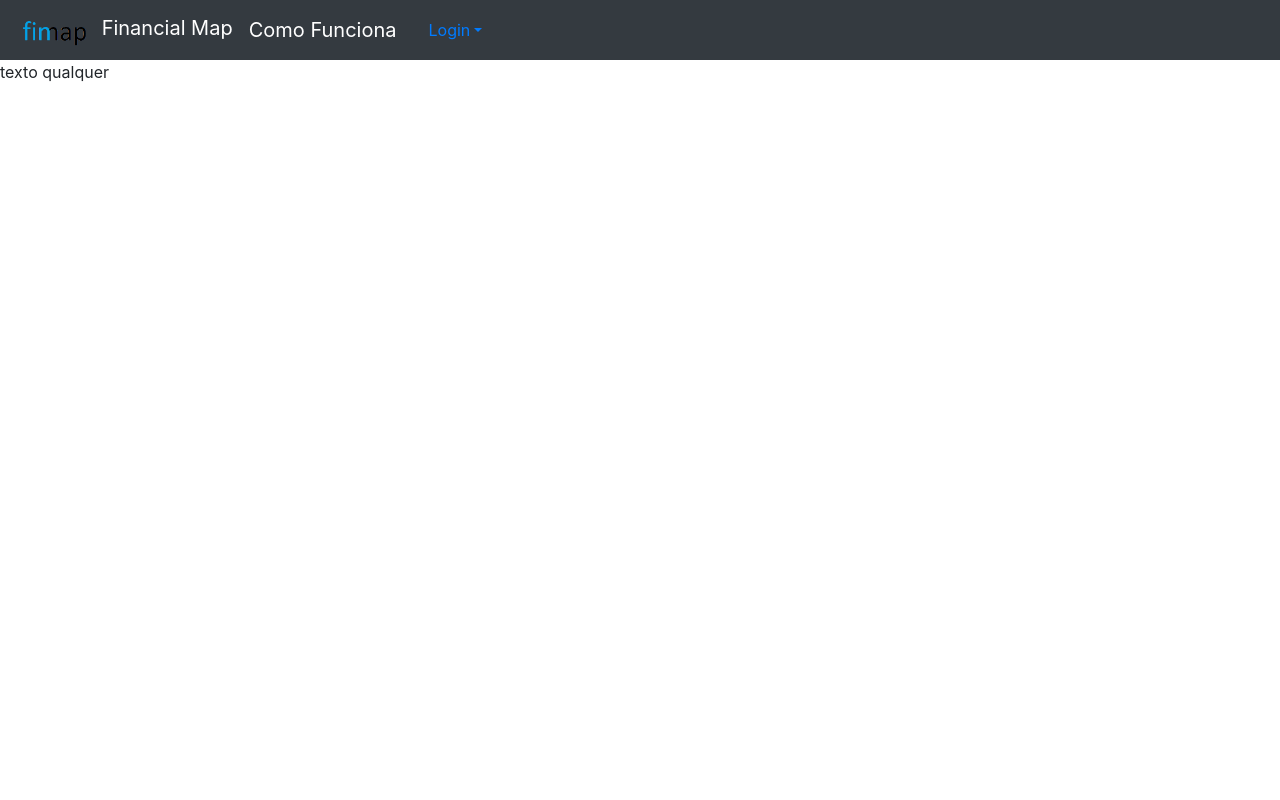
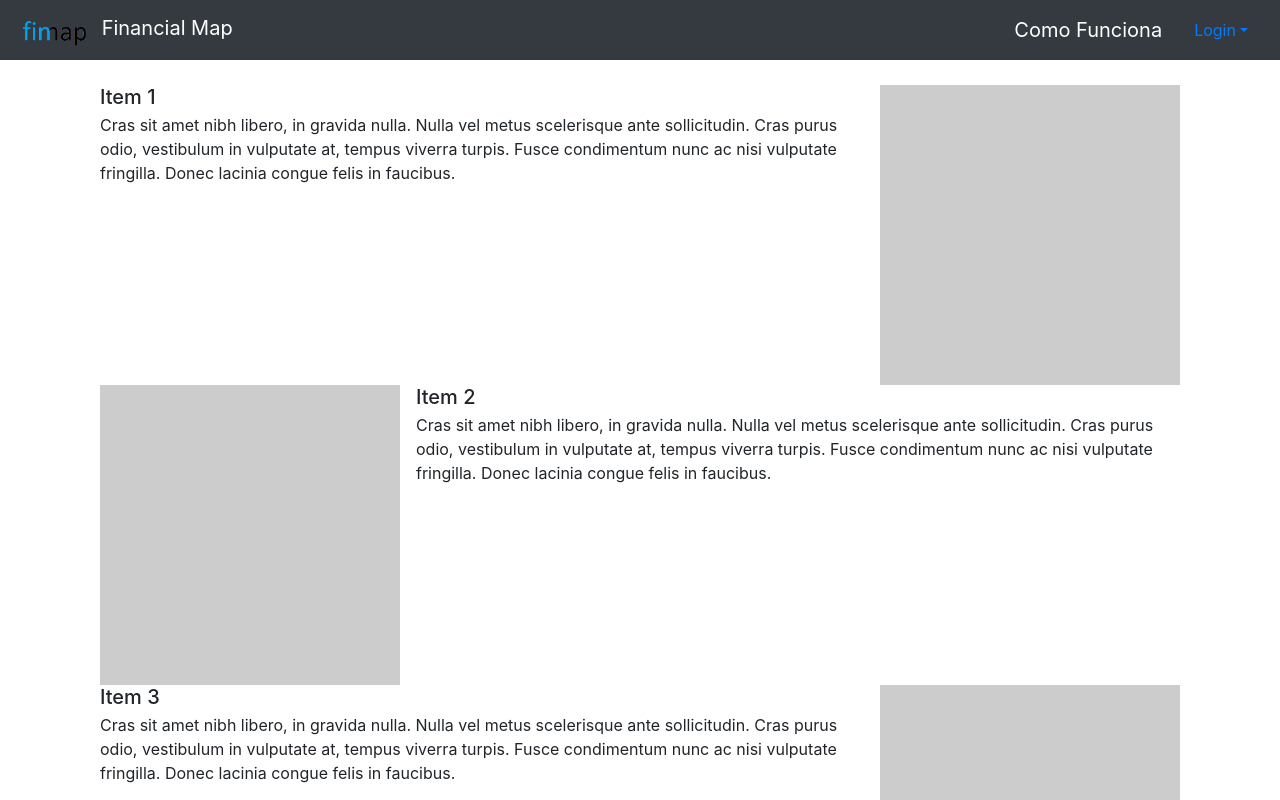
Before and after one commit to VitorHSR/finmap-frontend, a Vue app in the folder Projeto/: page /#/ in a window 1280 px wide. Shown: the top 800 px of the page. Built offline with nearby package versions, Linux system fonts and the light colour scheme.

Commit message:
Pagina de apresentação do site criada

```diff
--- a/Projeto/src/components/GeneralViews/Home.vue
+++ b/Projeto/src/components/GeneralViews/Home.vue
@@ -3,9 +3,32 @@
 <div>
 <Header></Header>
 
-    <div>
-        texto qualquer
-    </div>
+<div id="conteudo">
+        <b-media right-align vertical-align="center">
+            <b-img slot="aside" blank blank-color="#ccc" width="300" alt="Item 1" />
+            <h5 class="mt-0 mb-1">Item 1</h5>
+            Cras sit amet nibh libero, in gravida nulla. Nulla vel metus scelerisque ante
+            sollicitudin. Cras purus odio, vestibulum in vulputate at, tempus viverra
+            turpis. Fusce condimentum nunc ac nisi vulputate fringilla. Donec lacinia
+            congue felis in faucibus.
+        </b-media>
+        <b-media left-align vertical-align="center">
+              <b-img slot="aside" blank blank-color="#ccc" width="300" alt="Item 2" />
+              <h5 class="mt-0 mb-1">Item 2</h5>
+              Cras sit amet nibh libero, in gravida nulla. Nulla vel metus scelerisque ante
+              sollicitudin. Cras purus odio, vestibulum in vulputate at, tempus viverra
+              turpis. Fusce condimentum nunc ac nisi vulputate fringilla. Donec lacinia
+              congue felis in faucibus.
+        </b-media>
+        <b-media right-align vertical-align="center">
+                <b-img slot="aside" blank blank-color="#ccc" width="300" alt="Item 3" />
+                <h5 class="mt-0 mb-1">Item 3</h5>
+                Cras sit amet nibh libero, in gravida nulla. Nulla vel metus scelerisque ante
+                sollicitudin. Cras purus odio, vestibulum in vulputate at, tempus viverra
+                turpis. Fusce condimentum nunc ac nisi vulputate fringilla. Donec lacinia
+                congue felis in faucibus.
+        </b-media>
+</div>
 
 </div>
 
@@ -18,3 +41,12 @@ import Header from '../Header/Header'
         components: { Header }
 }
 </script>
+
+<style>
+    #conteudo {
+        border-left: 100px solid;
+        border-right: 100px solid;
+        border-top: 25px solid;
+        border-color: white;
+    }
+</style>
--- /dev/null
+++ b/Projeto/src/components/GeneralViews/Login.vue
@@ -0,0 +1,17 @@
+<template>
+
+<div>
+
+<Header></Header>
+
+</div>
+
+</template>
+
+<script>
+import Header from '../Header/Header'
+
+    export default{
+        components: { Header }
+}
+</script>
--- a/Projeto/src/components/Header/Header.vue
+++ b/Projeto/src/components/Header/Header.vue
@@ -6,7 +6,7 @@
             Financial Map
           </b-navbar-brand>
 
-          <b-navbar-brand href="#">
+          <b-navbar-brand class="ml-auto" href="#">
             Como Funciona
           </b-navbar-brand>
 
@@ -16,6 +16,7 @@
           </b-nav-item-dropdown>
 
         </b-navbar>
+
     </div>
 </template>
 
@@ -34,4 +35,10 @@
     list-style: none;
   }
 
+  #divnav {
+    width: 100% !important;
+    display: flex;
+    flex-direction: row;
+    justify-content: space-between;
+  }
 </style>
--- a/Projeto/src/router/index.js
+++ b/Projeto/src/router/index.js
@@ -1,6 +1,7 @@
 import Vue from 'vue'
 import Router from 'vue-router'
 import Home from '@/components/GeneralViews/Home'
+import Login from '@/components/GeneralViews/Login'
 import BootstrapVue from 'bootstrap-vue'
 
 Vue.use(BootstrapVue);
@@ -16,6 +17,11 @@ export default new Router({
       path: '/',
       name: 'Home',
       component: Home
+    },
+    {
+      path: '/',
+      name: 'Login',
+      component: Login
     }
   ]
 })
```
Also changed, not shown: Projeto/src/assets/sem-foto.png (added).
